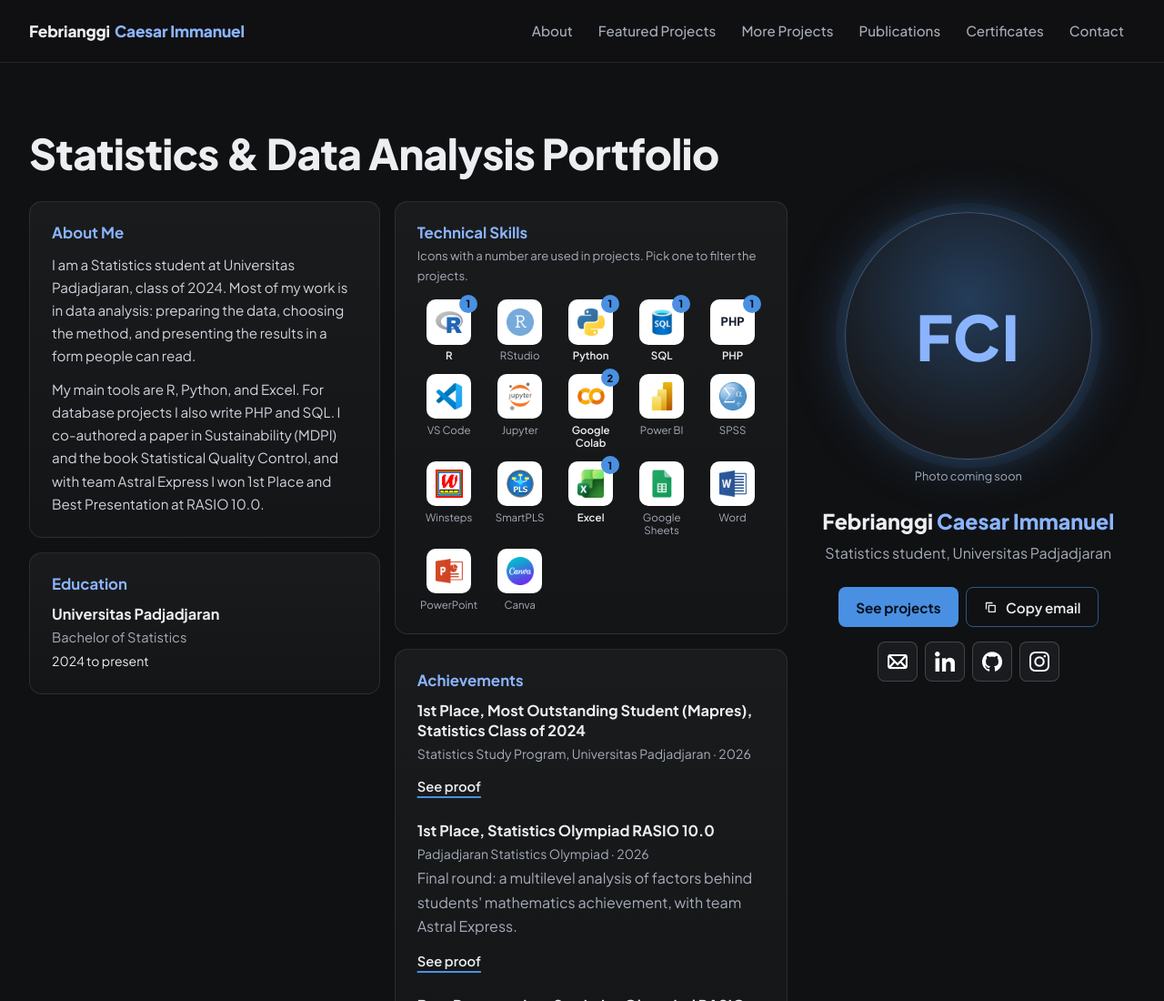
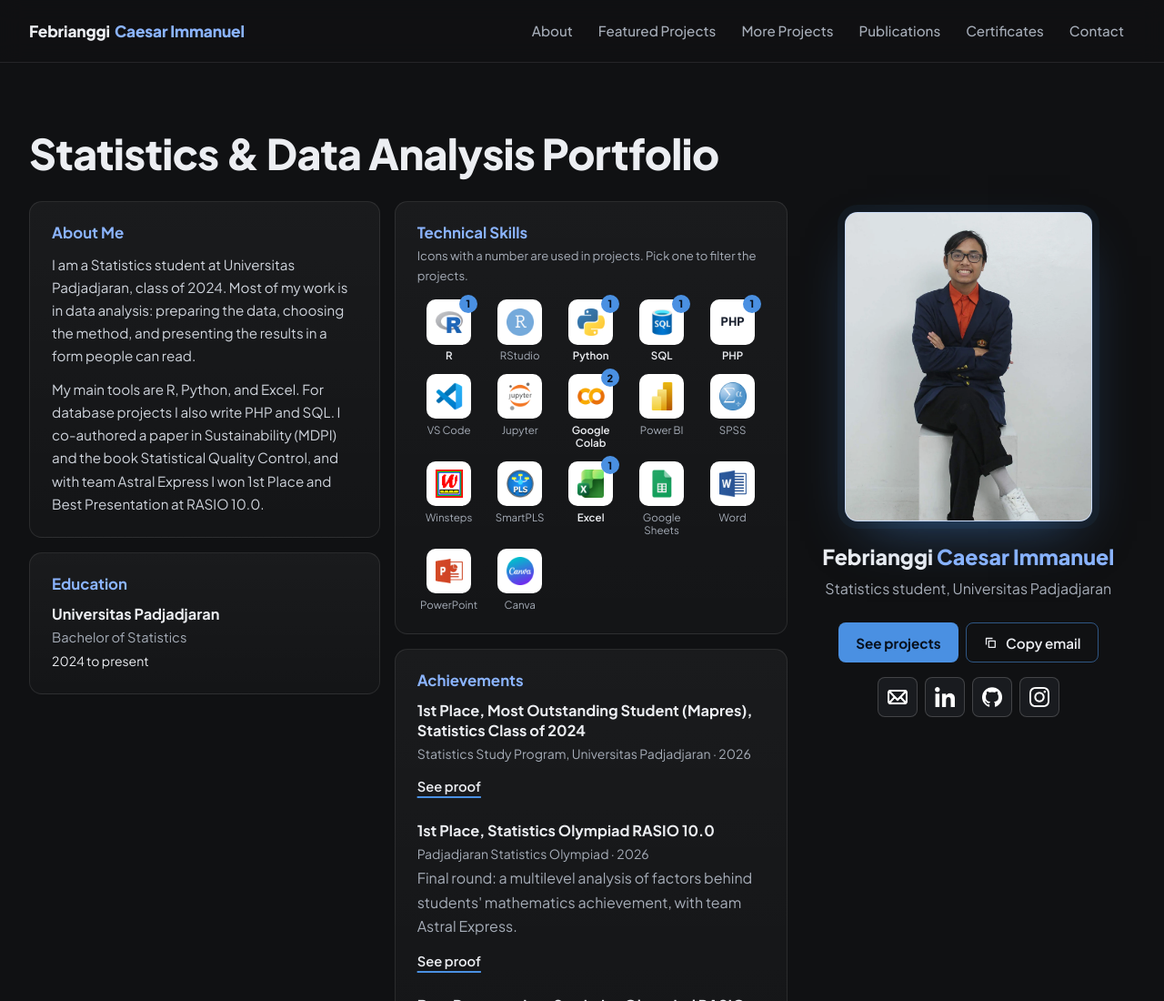
Before and after one commit to Febrianggi/Febrianggi.github.io, a plain HTML site: page index.html in a window 1280 px wide. Shown: the top 1100 px of the page at 91% size. Drawn offline with Linux system fonts and the light colour scheme.

Commit message:
Add profile photo

```diff
--- a/css/styles.css
+++ b/css/styles.css
@@ -292,6 +292,14 @@ button.tech-item[aria-pressed="true"] .tech-name { color: var(--accent-soft); }
   box-shadow: 0 0 0 10px rgba(74, 144, 226, 0.06), 0 0 60px -10px rgba(74, 144, 226, 0.55);
 }
 .photo img { width: 100%; height: 100%; object-fit: cover; }
+/* real photo: a 4:5 portrait card so the whole seated pose stays in view */
+.photo.has-img {
+  width: min(17rem, 100%); aspect-ratio: 4 / 5;
+  border-radius: var(--r-lg);
+  background: #e9ecef;
+  box-shadow: 0 0 0 8px rgba(74, 144, 226, 0.06), 0 24px 60px -24px rgba(74, 144, 226, 0.55);
+}
+.photo.has-img img { object-position: 50% 100%; }
 .photo-initials { font-weight: 800; font-size: clamp(3rem, 7vw, 4.25rem); color: var(--accent-soft); letter-spacing: 0.02em; }
 .photo-note { margin-top: var(--s2); font-size: 0.8rem; color: var(--muted); }
 .profile-name { margin-top: var(--s5); font-weight: 800; font-size: 1.45rem; line-height: 1.25; }
@@ -315,6 +323,7 @@ button.tech-item[aria-pressed="true"] .tech-name { color: var(--accent-soft); }
   .hero-title { text-align: center; }
   .hero-grid { grid-template-columns: minmax(0, 1fr); }
   .photo { width: min(13rem, 70%); }
+  .photo.has-img { width: min(15rem, 72%); }
 }
 
 /* ---------------------------------------------------------------------
--- a/js/main.js
+++ b/js/main.js
@@ -136,16 +136,16 @@ function renderProfile(el, [profile, contact]) {
 
   slotEl("page-title").replaceChildren(profile.JUDUL_HALAMAN || profile.NAMA || "");
 
-  const photo = h("div", { class: "photo" });
+  const photo = h("div", { class: profile.FOTO ? "photo has-img" : "photo" });
   if (profile.FOTO) {
-    photo.append(h("img", { src: profile.FOTO, alt: profile.FOTO_ALT || profile.NAMA, width: 600, height: 600, fetchpriority: "high" }));
+    photo.append(h("img", { src: profile.FOTO, alt: profile.FOTO_ALT || profile.NAMA, width: 960, height: 1200, fetchpriority: "high", decoding: "async" }));
   } else {
     photo.append(h("span", { class: "photo-initials", "aria-hidden": "true", text: profile.INISIAL || "" }));
   }
 
   el.replaceChildren(
     photo,
-    !profile.FOTO && h("p", { class: "photo-note", text: t("PHOTO_PENDING") }),
+    profile.FOTO ? "" : h("p", { class: "photo-note", text: t("PHOTO_PENDING") }),
     h("p", { class: "profile-name" },
       h("span", { text: firstName }), rest.length ? h("span", { class: "accent", text: ` ${rest.join(" ")}` }) : ""),
     profile.PERAN && h("p", { class: "profile-role", text: profile.PERAN }),
```
Also changed, not shown: assets/personal/febrianggi.webp (added), content/id/profile.txt.
